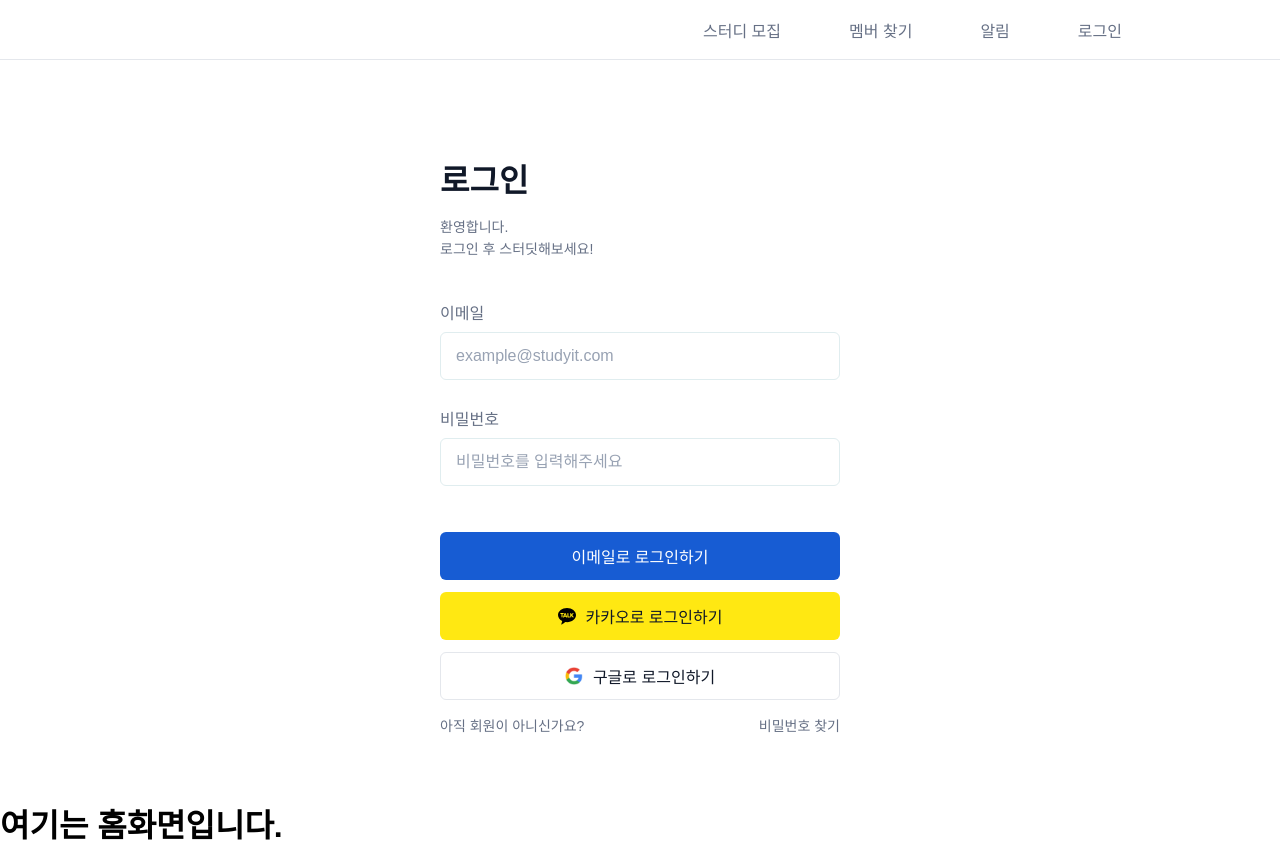
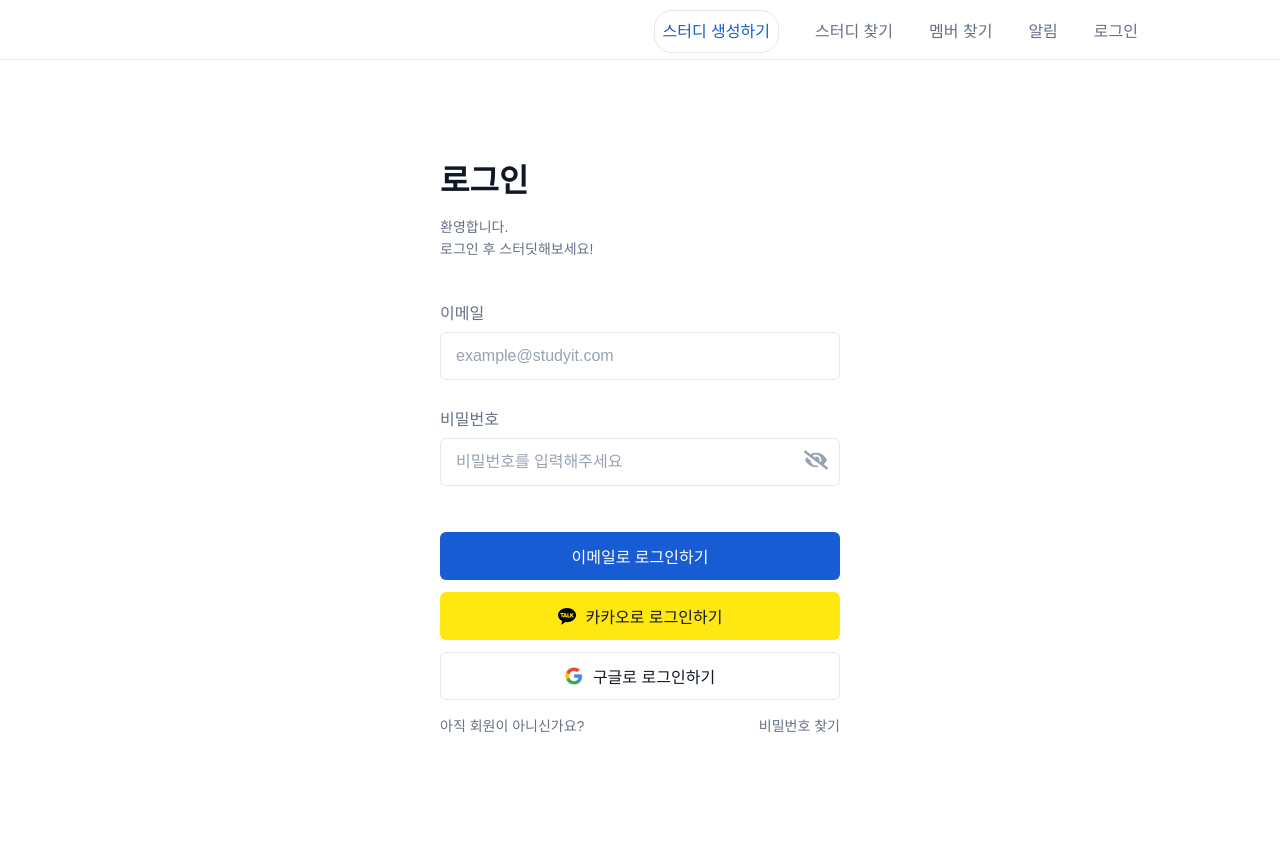
Before and after one commit to study-group-portfolio/study-frontend, a React (Create React App) app: page /login in a window 1280 px wide. After the commit the page ends 800 px from the top, so only its background shows below. Built offline with nearby package versions, Linux system fonts and the light colour scheme.

Commit message:
Login password visibility & UI fix

```diff
--- a/src/App.tsx
+++ b/src/App.tsx
@@ -22,6 +22,12 @@ const GlobalStyle = createGlobalStyle`
     text-decoration: none;
     color: #667085;
   }
+
+  button {
+    border: none;
+    background-color: transparent;
+    cursor: pointer;
+  }
 `;
 
 function App() {
@@ -29,7 +35,6 @@ function App() {
     <>
       <GlobalStyle />
       <Router />
-      <h1>여기는 홈화면입니다.</h1>
     </>
   );
 }
--- a/src/Router.tsx
+++ b/src/Router.tsx
@@ -6,6 +6,7 @@ import Login from "./pages/Login";
 import SigninReady from "./pages/SigninReady";
 import EmailSignin from "./pages/Signin";
 import FindPassword from "./pages/FindPassword";
+import CreateStudy from "./pages/CreateStudy";
 
 function Router() {
   return (
@@ -18,6 +19,7 @@ function Router() {
         <Route exact path="/signin" component={SigninReady}></Route>
         <Route exact path="/signin/email" component={EmailSignin}></Route>
         <Route exact path="/find-password" component={FindPassword}></Route>
+        <Route exact path="/create-study" component={CreateStudy}></Route>
       </Switch>
     </BrowserRouter>
   );
--- a/src/components/Navbar.tsx
+++ b/src/components/Navbar.tsx
@@ -18,7 +18,7 @@ const NavList = styled.ul`
 
 const NavItem = styled.li`
   font-size: 16px;
-  margin: 0 34px;
+  margin: 0 18px;
 `;
 
 function Navbar() {
@@ -26,7 +26,20 @@ function Navbar() {
     <Nav>
       <NavList>
         <NavItem>
-          <NavLink to="/find-study">스터디 모집</NavLink>
+          <NavLink
+            to="/create-study"
+            style={{
+              border: "1px solid #e4e7ec",
+              borderRadius: 18,
+              padding: "12px 8px",
+              color: "#175cd3",
+            }}
+          >
+            스터디 생성하기
+          </NavLink>
+        </NavItem>
+        <NavItem>
+          <NavLink to="/find-study">스터디 찾기</NavLink>
         </NavItem>
         <NavItem>
           <NavLink to="/find-member">멤버 찾기</NavLink>
--- /dev/null
+++ b/src/pages/CreateStudy.tsx
@@ -0,0 +1,5 @@
+function CreateStudy() {
+  return <h1>이 화면은 스터디 생성하기 화면입니다.</h1>;
+}
+
+export default CreateStudy;
--- a/src/pages/Login.tsx
+++ b/src/pages/Login.tsx
@@ -1,8 +1,10 @@
+import { useState } from "react";
 import styled from "styled-components";
 import { Link } from "react-router-dom";
-import { useForm } from "react-hook-form";
+import { useForm, Controller } from "react-hook-form";
 import { ReactComponent as Kakao } from "../images/kakao.svg";
 import { ReactComponent as Google } from "../images/google.svg";
+import { FaEyeSlash, FaEye } from "react-icons/fa";
 
 const Container = styled.div`
   width: 100%;
@@ -41,25 +43,28 @@ const LoginForm = styled.form`
   display: flex;
   flex-direction: column;
 
+  .email-input {
+    margin-bottom: 20px;
+  }
+
+  .input-wrapper {
+    position: relative;
+
     label {
+      display: inline-block;
       margin-bottom: 8px;
       color: ${(props) => props.theme.grayColors.gray500};
       font-size: 16px;
-
-    &:nth-of-type(2) {
-      margin-top: 20px;
-    }
     }
 
     input {
       width: 400px;
       height: 48px;
-    border: 1px solid #e0edef;
+      border: 1px solid ${(props) => props.theme.grayColors.gray200};
       border-radius: 6px;
       padding-left: 15px;
-    margin-bottom: 6px;
       font-size: 16px;
-    color: #98a2b3;
+      color: ${(props) => props.theme.grayColors.gray900};
 
       :focus {
         outline: none;
@@ -69,9 +74,15 @@ const LoginForm = styled.form`
         color: #98a2b3;
         font-size: 16px;
       }
+
+      button {
+        position: absolute;
+      }
+    }
   }
 
   .error-message {
+    margin-top: 6px;
     font-size: 14px;
     color: ${(props) => props.theme.alertColors.error.text};
   }
@@ -137,9 +148,25 @@ function Login() {
     register,
     handleSubmit,
     formState: { errors },
+    control,
   } = useForm<ILoginForm>();
+
   const onSubmit = (data: ILoginForm) => {
     console.log(data);
+  };
+
+  // Password visibility toggle
+  const [passwordType, setPasswordType] = useState({
+    type: "password",
+    visible: false,
+  });
+  const handleVisibility = (event: any) => {
+    setPasswordType(() => {
+      if (!passwordType.visible) {
+        return { type: "text", visible: true };
+      }
+      return { type: "password", visible: false };
+    });
   };
   return (
     <Container>
@@ -153,7 +180,10 @@ function Login() {
           </p>
         </PageTitle>
         <LoginForm onSubmit={handleSubmit(onSubmit)}>
+          <div className="input-wrapper email-input">
             <label htmlFor="email">이메일</label>
+            <Controller
+              render={({ field }) => (
                 <input
                   placeholder="example@studyit.com"
                   {...register("email", {
@@ -164,10 +194,16 @@ function Login() {
                     },
                   })}
                 ></input>
+              )}
+              name="email"
+              control={control}
+            ></Controller>
             <p className="error-message">{errors?.email?.message}</p>
+          </div>
+          <div className="input-wrapper">
             <label htmlFor="password">비밀번호</label>
             <input
-            type="password"
+              type={passwordType.type}
               placeholder="비밀번호를 입력해주세요"
               {...register("password", {
                 required: "올바른 비밀번호를 입력해주세요.",
@@ -177,7 +213,38 @@ function Login() {
                   message: "올바른 비밀번호를 입력해주세요.",
                 },
               })}
+              style={
+                errors
+                  ? { border: "1px solid red;" }
+                  : { border: "1px solid black;" }
+              }
             ></input>
+            <span onClick={handleVisibility}>
+              {passwordType.visible ? (
+                <FaEye
+                  style={{
+                    position: "absolute",
+                    right: 12,
+                    bottom: 14,
+                    width: 24,
+                    height: 24,
+                    color: "#98a2b3",
+                  }}
+                />
+              ) : (
+                <FaEyeSlash
+                  style={{
+                    position: "absolute",
+                    right: 12,
+                    bottom: 14,
+                    width: 24,
+                    height: 24,
+                    color: "#98a2b3",
+                  }}
+                />
+              )}
+            </span>
+          </div>
           <p className="error-message">{errors?.password?.message}</p>
           <EmailLoginBtn type="submit">이메일로 로그인하기</EmailLoginBtn>
         </LoginForm>
```
Lines whose indentation alone changed are shown as unchanged.
